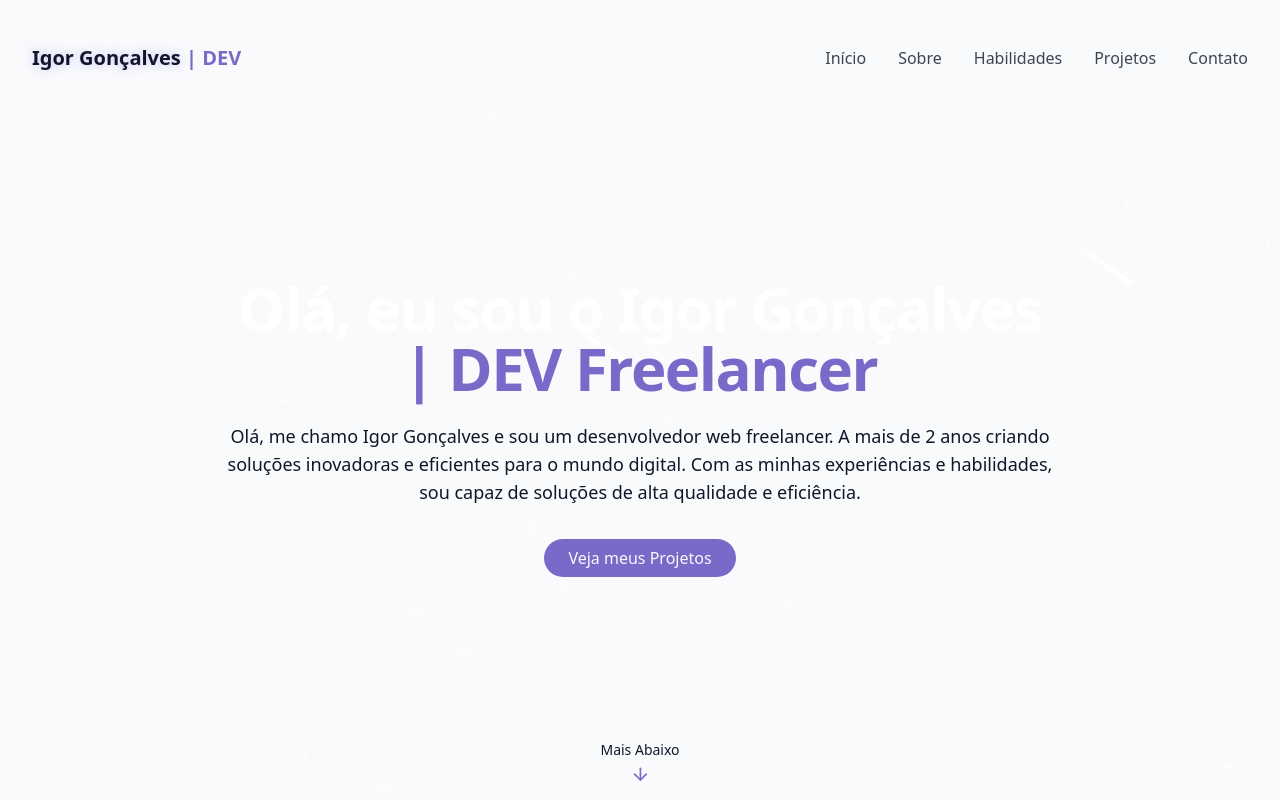
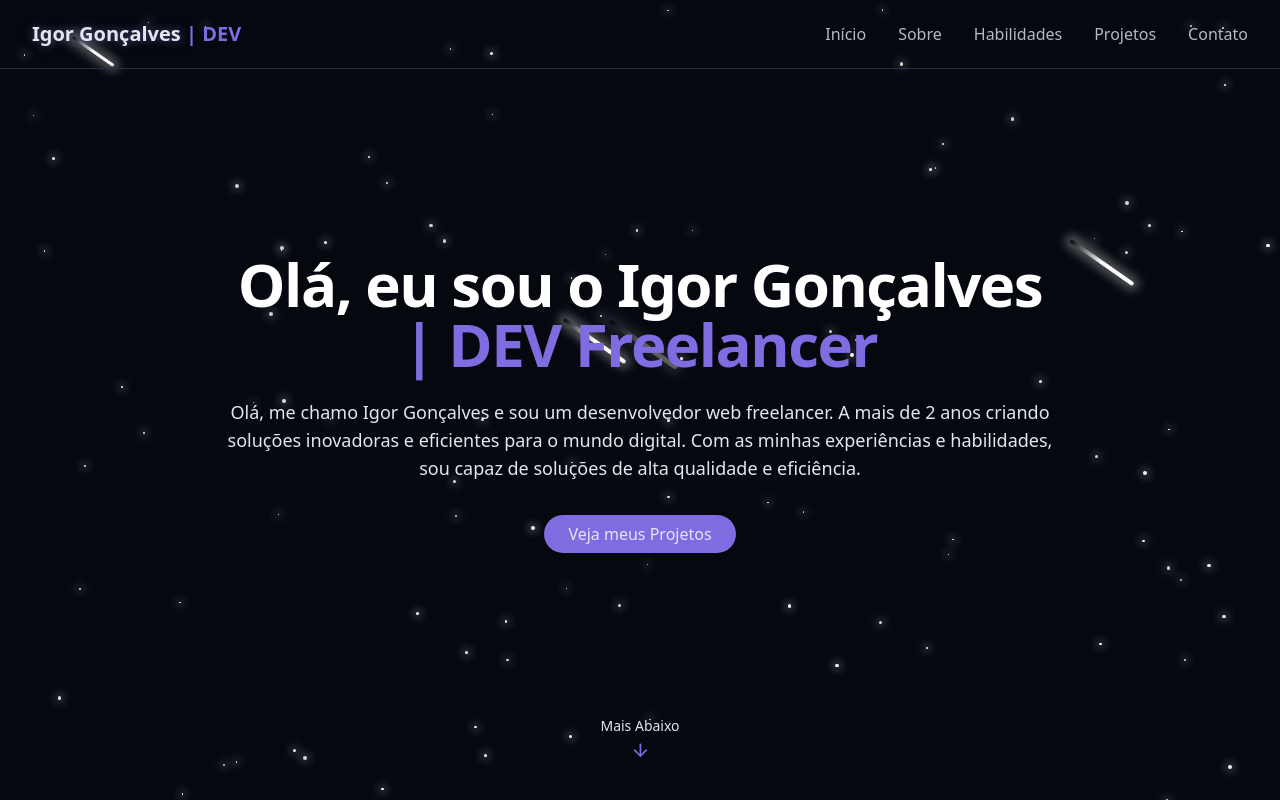
Before and after one commit to igorgp06/portfolio-IgorgpDEV-2, a React (Vite) app: page / in a window 1280 px wide. Shown: the top 800 px of the page. Built offline with nearby package versions, Linux system fonts and the light colour scheme.

Commit message:
[WORK 4.4] Remoção do themetoggle, alterações na página 404 e instalação do emailjs

```diff
--- a/package.json
+++ b/package.json
@@ -10,6 +10,7 @@
     "preview": "vite preview"
   },
   "dependencies": {
+    "@emailjs/browser": "^4.4.1",
     "@radix-ui/react-toast": "^1.2.14",
     "@tailwindcss/vite": "^4.1.11",
     "class-variance-authority": "^0.7.1",
--- a/src/components/partials/navbar/Navbar.jsx
+++ b/src/components/partials/navbar/Navbar.jsx
@@ -25,7 +25,7 @@ export const Navbar = () => {
     return (
         <nav
             className={cn(
-                "fixed w-full z-40 transition-all duration-300",
+                "fixed w-full border-b left-0 top-0 z-40 transition-all duration-300",
                 isScrolled ? "py-3 bg-background/80 backdrop-blur-md shadow-xs" : "py-5"
             )}
         >
--- a/src/components/utils/theme/ThemeToggle.jsx
+++ /dev/null
@@ -1,23 +0,0 @@
-import { useEffect, useState } from "react"
-
-export const ThemeToggle = () => {
-    const [isDarkMode, setIsDarkMode] = useState(false);
-
-    useEffect(() => {
-        const storedTheme = localStorage.getItem("theme");
-        if (storedTheme === "dark") {
-            setIsDarkMode(true);
-            document.documentElement.classList.add("dark");
-        } else {
-            localStorage.setItem("theme", "light");
-            setIsDarkMode(false);
-        }
-    }, []);
-
-
-    return (
-        <button>
-
-        </button>
-    );
-};
--- a/src/index.css
+++ b/src/index.css
@@ -74,18 +74,6 @@
 
 @layer base {
     :root {
-        --background: 210 40% 98%;
-        --foreground: 222 47% 11%;
-
-        --card: 0 0% 100%;
-
-        --primary: 250 47% 60%;
-        --primary-foreground: 210 40% 98%;
-
-        --border: 214 32% 91%;
-    }
-
-    .dark {
         --background: 222 47% 4%;
         --foreground: 213 31% 91%;
 
--- a/src/pages/err/NotFound.jsx
+++ b/src/pages/err/NotFound.jsx
@@ -1,8 +1,11 @@
 
 export const NotFound = () => {
     return (
-        <div>
-            <h1>404 - Not Found</h1>
+        <div className="container max-w-4xl mx-auto text-center">
+            <h1 className="text-3xl font-bold mb-2">404 - Not Found</h1>
+            <p className="mb-2">The page you are looking for does not exist.</p>
+            <p className="mb-2">Please check the URL or return to the homepage.</p>
+            <a className="text-primary underline hover:text-secondary text-2xl" href="https://igdeveloper.com.br">Home Page</a>
         </div>
     )
 }
--- a/src/pages/main/Main.jsx
+++ b/src/pages/main/Main.jsx
@@ -1,6 +1,5 @@
-import { ThemeToggle } from "../../components/utils/theme/ThemeToggle";
+import { StarBackground } from "../../components/utils/bg/StarBackGround";
 import { Navbar } from "../../components/partials/navbar/Navbar";
-import { StarBackground } from "../../components/utils/bg/StarBackGround";
 import { Hero } from "../../components/partials/hero/Hero";
 import { About } from "../../components/partials/about/About";
 import { Skills } from "../../components/partials/Skills/Skills";
@@ -11,7 +10,6 @@ import { Footer } from "../../components/partials/footer/Footer";
 export const Main = () => {
     return (
         <div className="min-h-screen bg-background text-foreground overflow-x-hidden">
-            <ThemeToggle />
             <StarBackground />
             <Navbar />
 
```
Also changed, not shown: src/components/partials/contact/Contact.jsx (+1 -1 lines), 1 other file (tests, documents, lock files or other folders).
